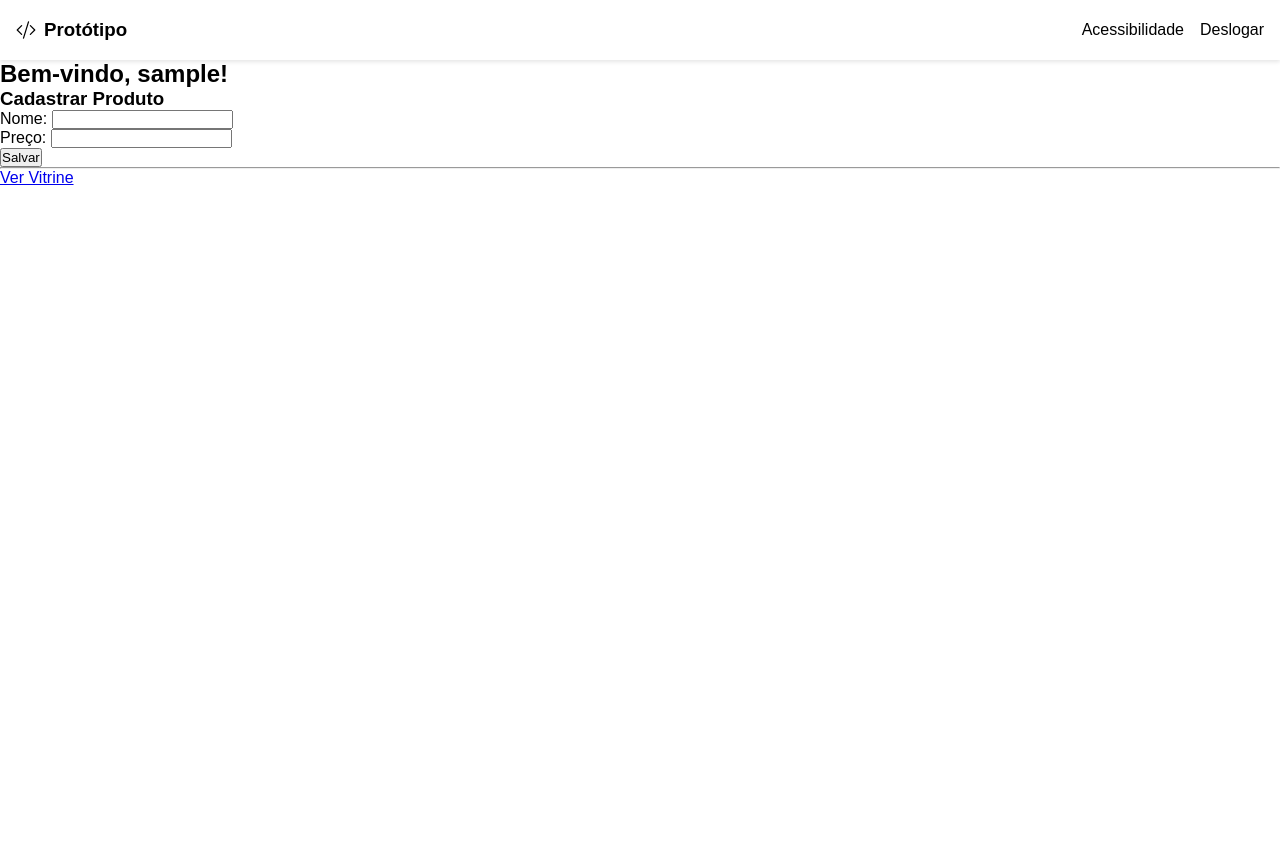
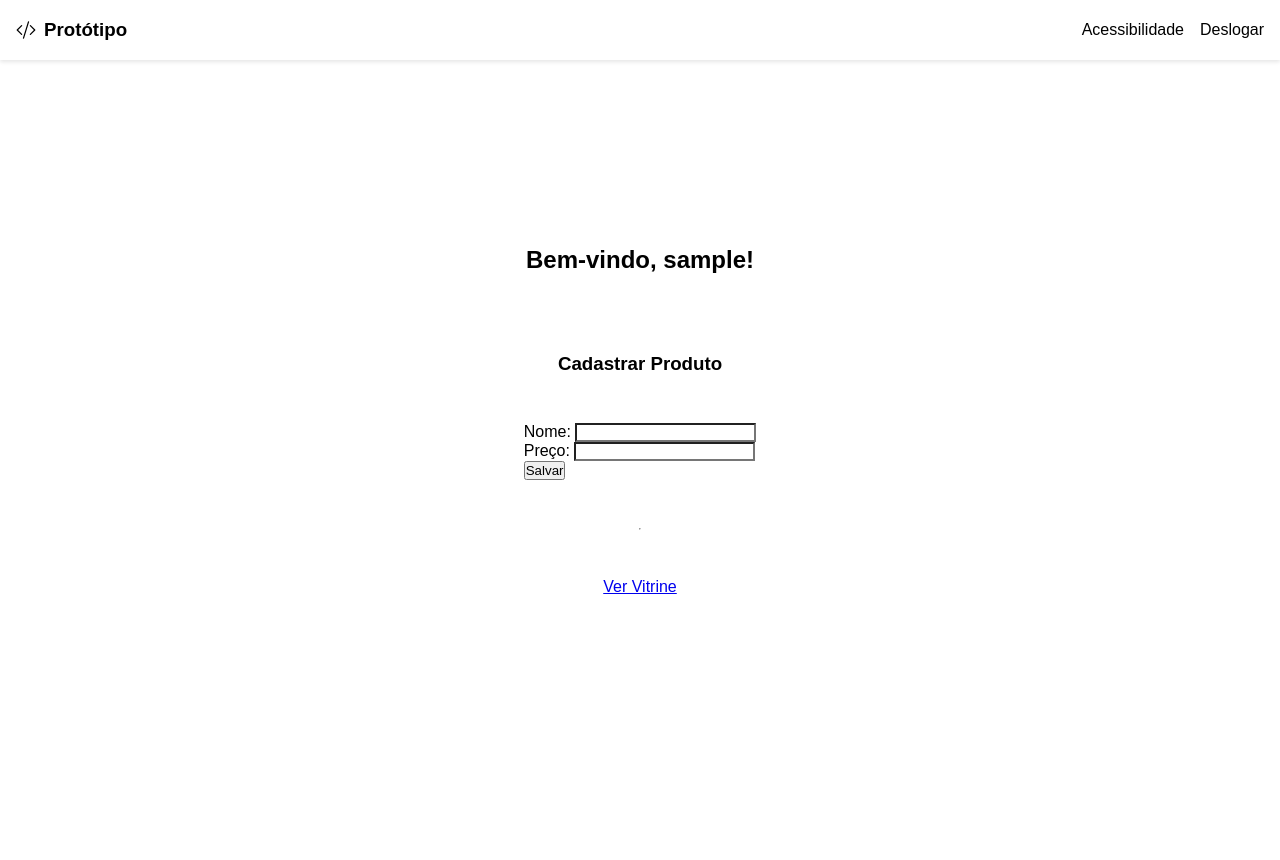
Before and after one commit to fkauanGIT/mini-projeto-senac, a PHP site: page /dashboard.php in a window 1280 px wide. Before the commit the page ends 185 px from the top, so only its background shows below. Run offline with PHP 8.4, Linux system fonts and the light colour scheme; the visitor is signed in with stand-in values (Sample User, id 1).

Commit message:
mais alterações

```diff
--- /dev/null
+++ b/assets/dashboard.css
@@ -0,0 +1,26 @@
+*{
+    padding: 0%;
+    box-sizing: border-box;
+    margin: 0%;
+    box-shadow: 0 0 0 0;
+    outline: 0;
+}
+.container{
+    width: 100%;
+    height: 100vh;
+    justify-content: center;
+    align-items: center;
+    display: flex;
+    flex-direction: column;
+}
+.cadastro{
+    padding: 12px 12px 12px 12px;
+    display: flex;
+    flex-direction: column;
+    width:100%;
+    height: 50%;
+    border-radius: 30px;
+    justify-content: center;
+    align-items: center;
+    gap: 3rem;
+}
--- a/assets/index.css
+++ b/assets/index.css
@@ -107,11 +107,16 @@
 
   /* Estilo para Modo Escuro */
   body.modo-escuro {
-    background-color: #121212;
+    background-color: #000000;
+    color: #ffffff;
   }
-  body.modo-escuro p {
+  body.modo-escuro  {
      color: #fff;
   }
+
+      .acessibility{
+        color: #000;
+      }
 
   /* Estilo para Texto Maior */
   body.texto-maior {
--- a/dashboard.php
+++ b/dashboard.php
@@ -10,8 +10,13 @@ if (!isset($_SESSION["usuario"])) {
 <head>
     <title>Home</title>
     <link rel="stylesheet" href="assets/index.css">
+    <link rel="stylesheet" href="assets/dashboard.css">
+    <link rel="preconnect" href="https://fonts.googleapis.com">
+    <link rel="preconnect" href="https://fonts.gstatic.com" crossorigin>
+    <link href="https://fonts.googleapis.com/css2?family=Poppins:ital,wght@0,100;0,200;0,300;0,400;0,500;0,600;0,700;0,800;0,900;1,100;1,200;1,300;1,400;1,500;1,600;1,700;1,800;1,900&display=swap" rel="stylesheet">
     <script src="scripts/local.js" defer></script>
     <script src="scripts/salvar-produto.js" defer></script>
+
 </head>
 <body>
 
@@ -55,9 +60,10 @@ if (!isset($_SESSION["usuario"])) {
     </div>
   </div>
 </section>
-
+<!-- conteudo da pagina -->
+ <div class="container">
       <h2>Bem-vindo, <?= $_SESSION["usuario"] ?>!</h2>
-
+        <div class="cadastro">
           <h3>Cadastrar Produto</h3>
             <form id="form-produto">
               Nome: <input type="text" id="nome"><br>
@@ -66,6 +72,9 @@ if (!isset($_SESSION["usuario"])) {
              </form>
 
           <hr>
+
         <a href="vitrine.html">Ver Vitrine</a>
+      </div>
+    </div>
 </body>
 </html>
```
Lines whose indentation alone changed are shown as unchanged.
